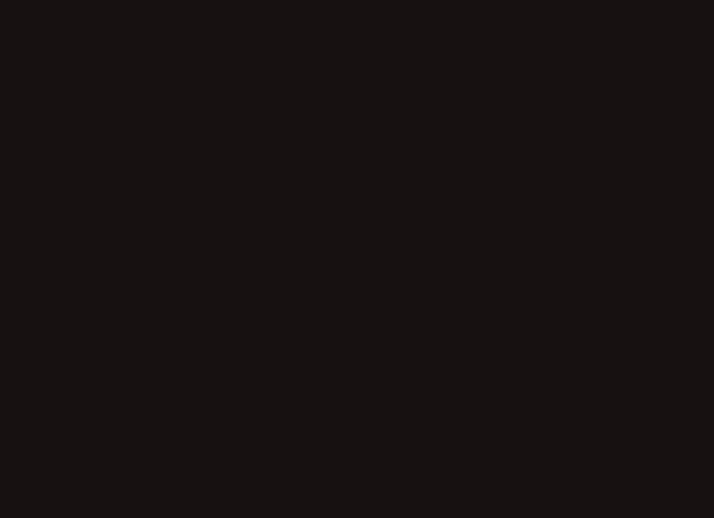
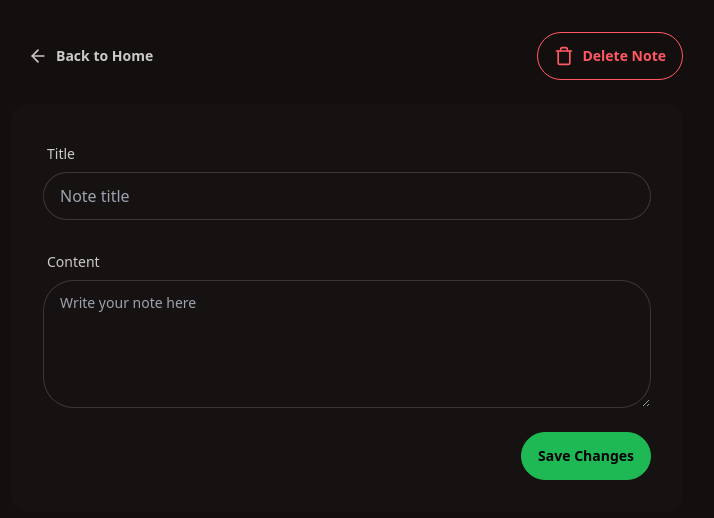
Before and after one commit to Rishi19032003/mern-ideaspace, a React (Vite) app in the folder frontend/: page /note/1 in a window 1280 px wide. Shown: the top 518 px of the page, without its empty margins (293-1007 px from the left). Built offline with nearby package versions, Linux system fonts and the light colour scheme; no server answers.

Commit message:
Completed with the updation funtionality of the application

```diff
--- a/frontend/src/pages/NoteDetailPage.jsx
+++ b/frontend/src/pages/NoteDetailPage.jsx
@@ -1,5 +1,8 @@
-import { useState } from "react"
-import { useNavigate, useParams } from "react-router"
+import { useEffect, useState } from "react"
+import { Link, useNavigate, useParams } from "react-router"
+import api from "../lib/axios"
+import { ArrowLeftIcon, LoaderIcon, TrashIcon } from "lucide-react"
+import toast from "react-hot-toast"
 
 const NoteDetailPage = () => {
   const [note, setNote] = useState("")
@@ -8,12 +11,110 @@
 
   const navigate = useNavigate()
 
-  const { id } = useParams()
+  const { id } = useParams()//This should be same as it is mentioned in the App.jsx since it is destructuring the id value
 
-  console.log({id})
+  useEffect(() => {
+    const fetchNote = async () => {
+      try {
+        const res = await api.get(`notes/${id}`)
+        setNote(res.data)
+      } catch (error) {
+        console.log("Error in NoteDetailPage function")
+        toast.error("Not able to get the notes")
+      } finally {
+        setLoading(false)
+      }
+    }
+
+    fetchNote()
+  }, [id])
+
+  const handleDelete = async () => {
+    if (!window.confirm("Are you sure you want to delete this note?")) return
+
+    try {
+      await api.delete(`/notes/${id}`)
+      toast.success("Note deleted successfully!")
+      navigate("/")
+    } catch (error) {
+      toast.error("Failed to delete the Note")
+      console.error("error in the handledelete function", error)
+    }
+  }
+
+  const handleSave = async () => {
+    if (!note.title.trim() || !note.content.trim()) {
+      toast.error("All the fields are required!!")
+      return
+    }
+
+    setSaving(true)
+
+    try {
+      await api.put(`/notes/${id}`, note)
+      toast.success("Note updated successfully!")
+      navigate("/")
+    } catch (error) {
+      toast.error("Failed to update the Note")
+      console.error("error in the handleSave function", error)
+    } finally {
+      setSaving(false)
+    }
+
+  }
+
+  if (loading) {
+    return (
+      <div className="min-h-screen bg-base-200 flex items-center justify-center">
+        <LoaderIcon className="animate-spin size-10" />
+        Loading
+      </div>
+    )
+  }
 
   return (
-    <div></div>
+    <div className="min-h-screen bg-base-200">
+      <div className="container mx-auto px-4 py-8">
+        <div className="max-w-2xl mx-auto">
+          <div className="flex items-center justify-between mb-6">
+            <Link to={"/"} className="btn btn-ghost">
+              <ArrowLeftIcon className="h-5 w-5" />
+              Back to Home
+            </Link>
+            <button onClick={handleDelete} className="btn btn-error btn-outline">
+              <TrashIcon className="h-5 w-5" />
+              Delete Note
+            </button>
+          </div>
+
+          <div className="card bg-base-100">
+            <div className="card-body">
+              {/* Title Updating layout */}
+              <div className="form-control mb-4">
+                <label className="label">
+                  <span className="label-text">Title</span>
+                </label>
+                <input type="text" placeholder="Note title" className="input input-bordered" value={note.title} onChange={(e) => setNote({ ...note, title: e.target.value })} />
+              </div>
+              {/* Content Updating layout */}
+              <div className="form-control mb-4">
+                <label className="label">
+                  <span className="label-text">Content</span>
+                </label>
+                <textarea placeholder="Write your note here" className="textarea textarea-bordered h-32" value={note.content} onChange={(e) => setNote({ ...note, content: e.target.value })} />
+              </div>
+
+              <div className="card-actions justify-end">
+                <button className="btn btn-primary" disabled={saving} onClick={handleSave}>
+                  {saving ? "Saving..." : "Save Changes"}
+                </button>
+              </div>
+            </div>
+          </div>
+
+        </div>
+      </div>
+    </div>
   )
 }
 
```
